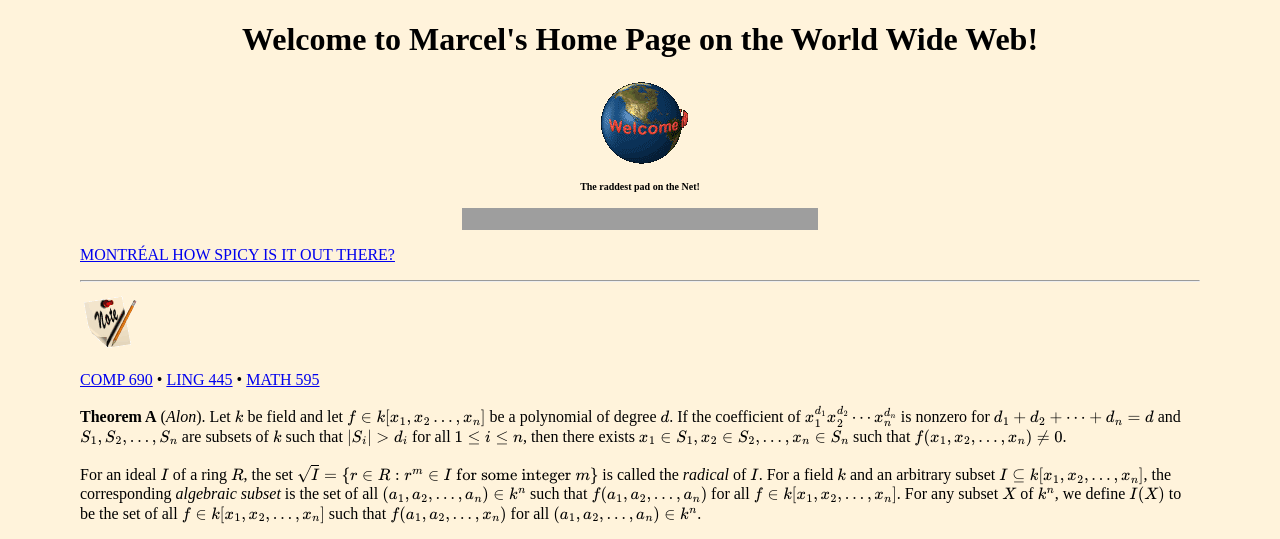
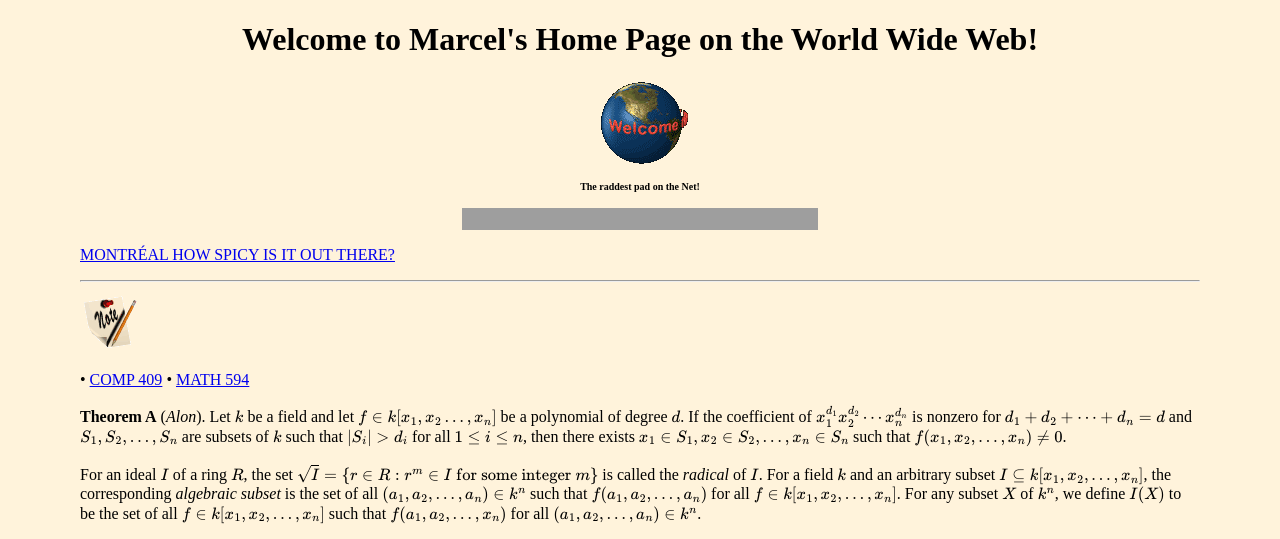
Before and after one commit to marcelgoh/marcelgoh.github.io, a Jekyll site: the page home/index.html, which Jekyll copies as it is, in a window 1280 px wide and 1400 px high, cut to the strip 0-539 px from the top of the window. Built offline with Jekyll 4.4.1, drawn with Linux system fonts in a browser that asks for light colours; formulas are drawn with MathJax 3; a script that is not in the unit is left out; some of the changed text lies outside the part shown; grey boxes are pictures that could not be loaded.

Commit message:
Winter 2021 update

```diff
--- a/home/index.html
+++ b/home/index.html
@@ -83,12 +83,11 @@ body {
 <img src="/media/home/note.gif" alt="Note">
 
 <p>
-    <a href="http://luc.devroye.org/690.html">COMP 690</a>
-    &bull; <a href="https://foundations-computational-linguistics.github.io">LING 445</a>
-    &bull; <a href="http://www.math.mcgill.ca/jaksic/MATH595-2020.html">MATH 595</a>
+    &bull; <a href="http://www.sable.mcgill.ca/~clump/comp409/">COMP 409</a>
+    &bull; <a href="https://www.math.mcgill.ca/snorin/math594W21.html">MATH 594</a>
 </p>
 <p>
-<b>Theorem A</b> (<i>Alon</i>). Let $k$ be field and let $f\in k[x_1,x_2\ldots,x_n]$ be a polynomial
+<b>Theorem A</b> (<i>Alon</i>). Let $k$ be a field and let $f\in k[x_1,x_2\ldots,x_n]$ be a polynomial
 of degree $d$. If the coefficient of $x_1^{d_1}x_2^{d_2}\cdots x_n^{d_n}$
 is nonzero for $d_1 + d_2 + \cdots + d_n = d$
 and $S_1, S_2, \ldots, S_n$ are subsets of $k$ such that $|S_i|>d_i$ for all $1\leq i\leq n$, then
```
Also changed, not shown: other parts of home/index.html (+2 -1 lines), misc/index.md (+1 -0 lines), 4 other files.
